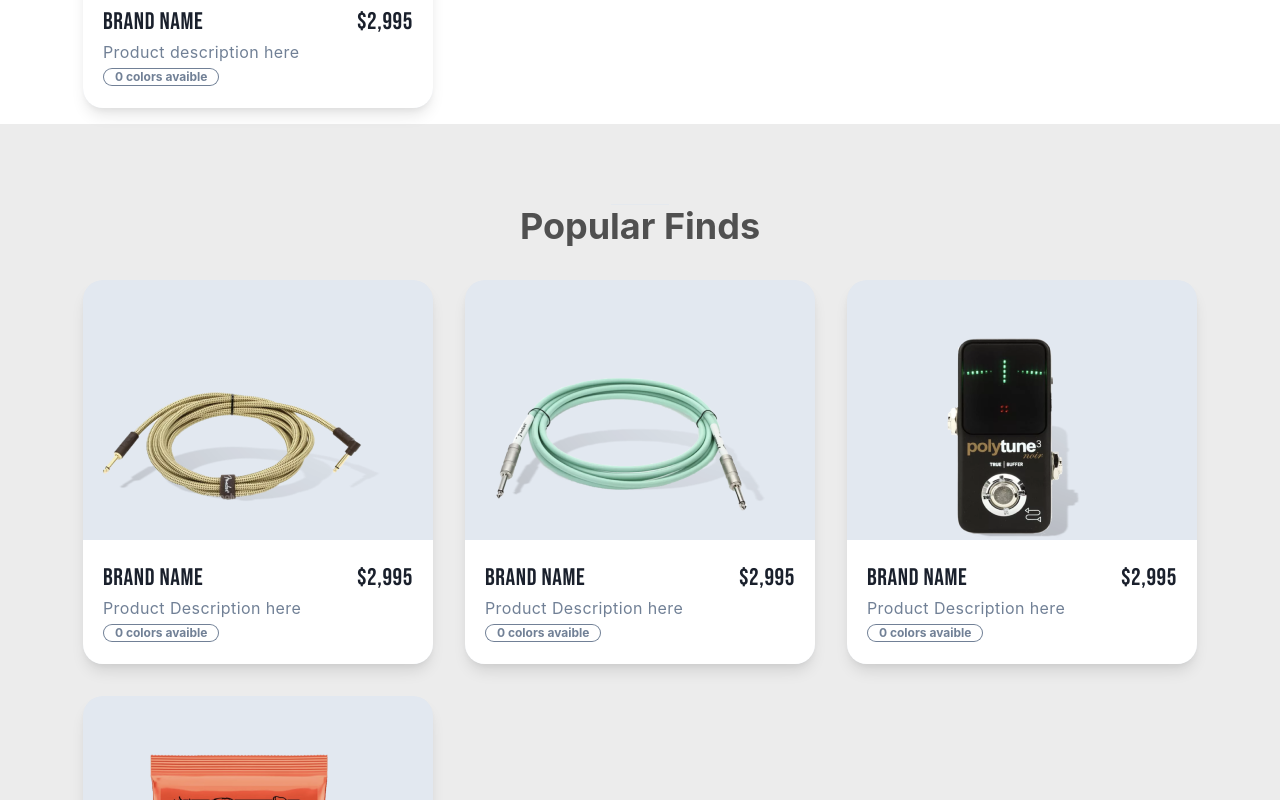
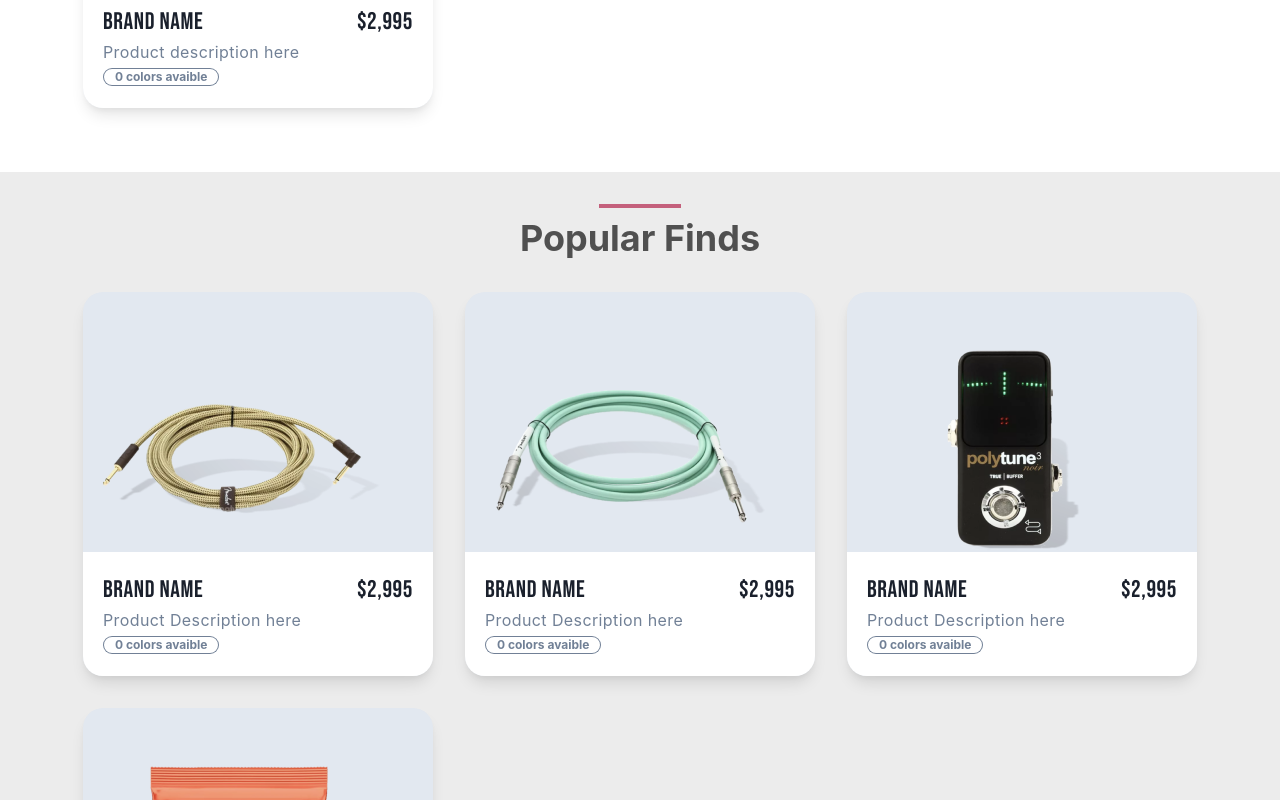
Before and after one commit to LeandroBlaquier/central-music-app, a React (Create React App) app: page / in a window 1280 px wide. Shown: the part 1100-1900 px from the top of the page. Built offline with nearby package versions, Linux system fonts and the light colour scheme.

Commit message:
PopularFinds/advance/2

```diff
--- a/src/assets/products.js
+++ b/src/assets/products.js
@@ -26,11 +26,12 @@ const Pictures = [
     description: "Product description here",
   },
   {
-    id: 3,
+    id: 4,
     image: guitar4,
     tittle: "Brand Name",
     price: "$2,995",
     description: "Product description here",
+    display: ["unset", "unset", "unset", "none"],
   },
 ];
 export default Pictures;
--- a/src/components/pages/PopularFinds.js
+++ b/src/components/pages/PopularFinds.js
@@ -6,17 +6,14 @@ import { popularFinds } from "../../assets/popularFinds";
 
 const PopularFinds = () => {
   return (
-    <Box bg="#ECECEC" p="2rem 0 5rem 0">
+    <Box bg="#ECECEC">
       <Container mt="3rem" maxWidth="90%">
-        <Divider
-          m="0 auto"
-          width={["58px", "110px", "80px", "58px"]}
-          color="#AB0433"
-        />
+        <Center>
+          <Divider p={4} w="50px" borderBottom="4px solid #AB0433" mb="9px" />
+        </Center>
         <Heading color="#505050" textAlign="center" className="title">
           Popular Finds
         </Heading>
-
         <Center>
           <Box className="products-list">
             {popularFinds.map((popularFinds, index) => (
```
